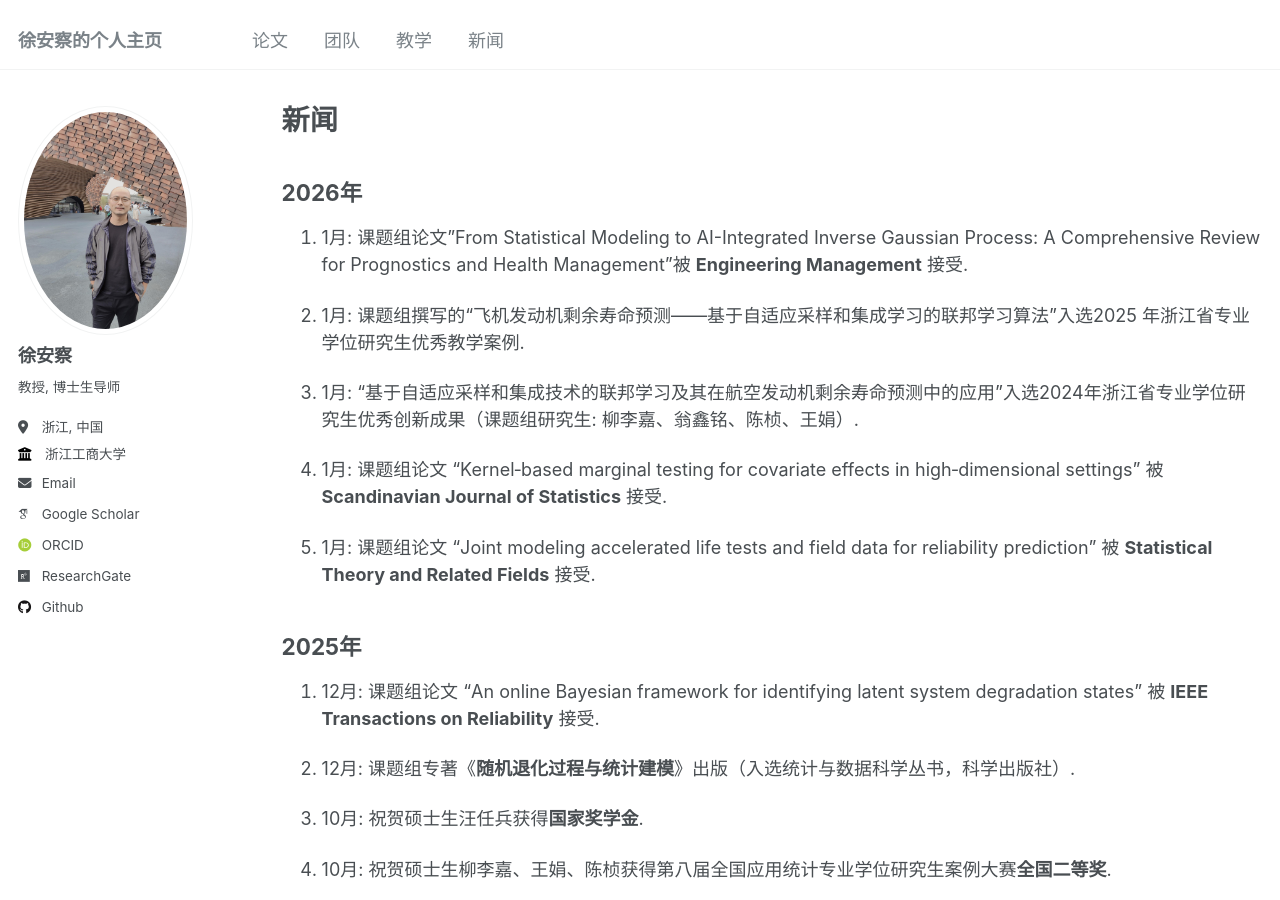
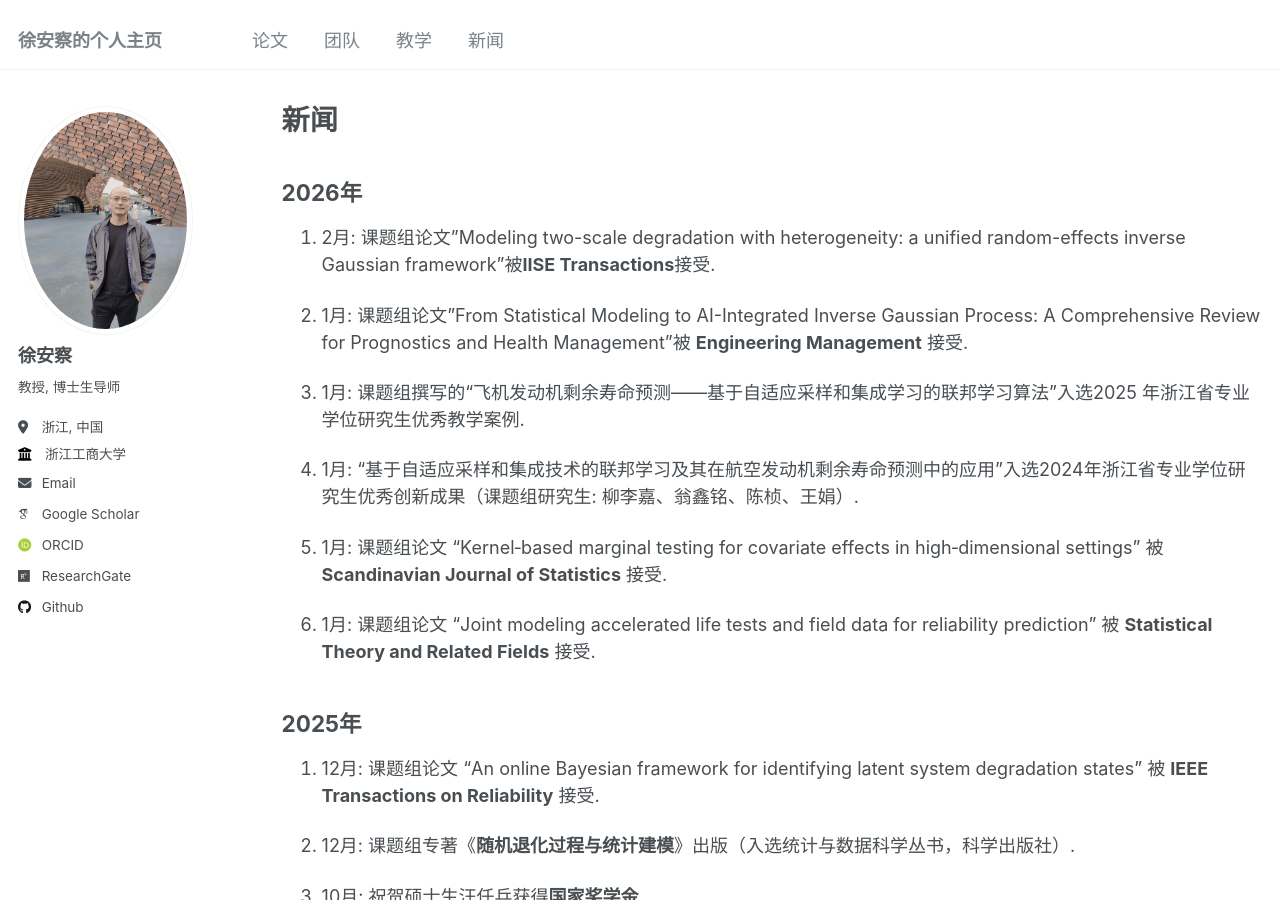
Before and after one commit to XU-ANCHA/XU-ANCHA.github.io, a Jekyll site: the page built from _pages/year-archive.md, in a window 1280 px wide and 900 px high. Built offline with Jekyll 4.4.1, drawn with Linux system fonts in a browser that asks for light colours; some web fonts are replaced.

Commit message:
Update year-archive.md

```diff
--- a/_pages/year-archive.md
+++ b/_pages/year-archive.md
@@ -6,6 +6,8 @@ author_profile: true
 ---
 
 ## 2026年
+
+1. 2月: 课题组论文"Modeling two-scale degradation with heterogeneity: a unified random-effects inverse Gaussian framework"被**IISE Transactions**接受.
 
 1. 1月: 课题组论文"From Statistical Modeling to AI-Integrated Inverse Gaussian Process: A Comprehensive Review for Prognostics and Health Management"被 **Engineering Management**  接受.
 
```
